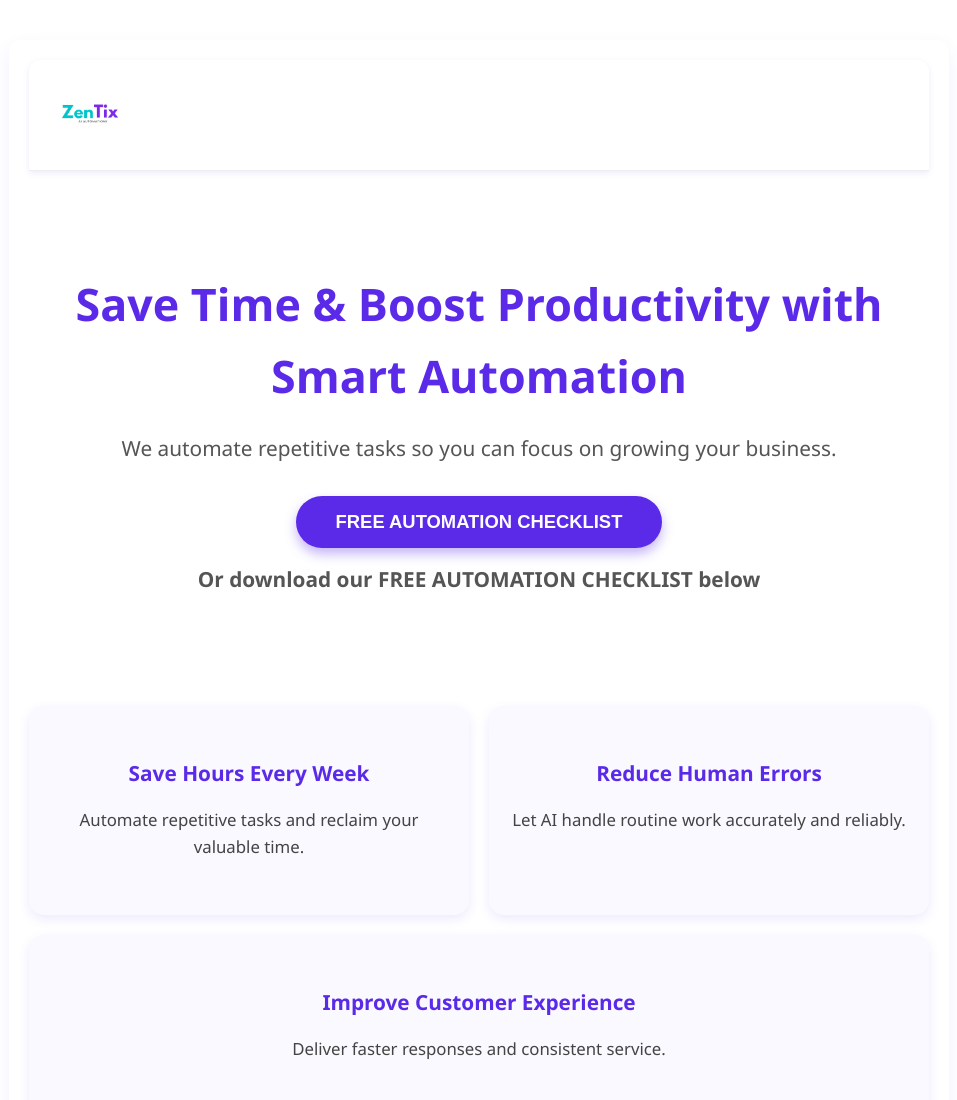
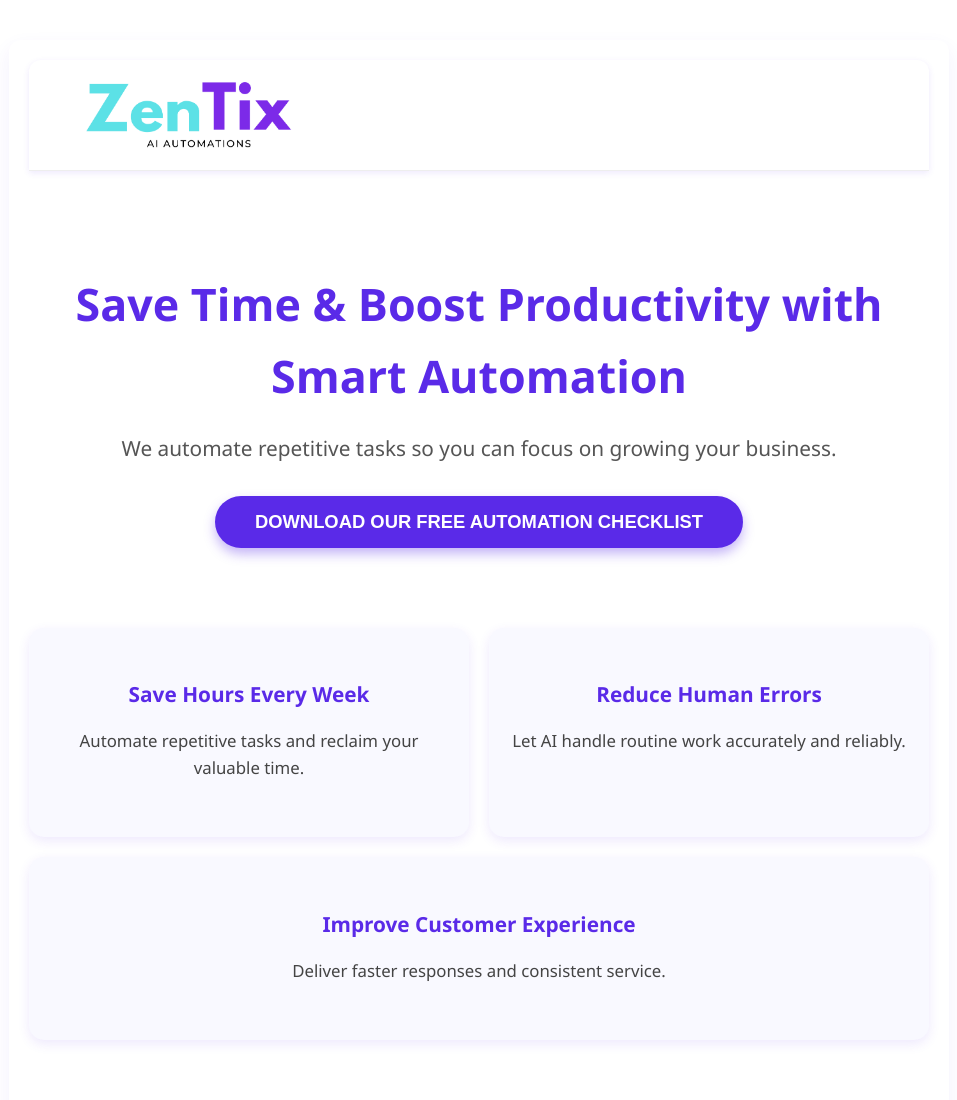
Before and after one commit to zentixautomations/Zentix-Automations, a plain HTML site: page index.html in a window 1280 px wide. Shown: the top 1100 px of the page, without its empty margins (161-1118 px from the left). Drawn offline with Linux system fonts and the light colour scheme.

Commit message:
Update index.html

```diff
--- a/index.html
+++ b/index.html
@@ -274,17 +274,15 @@
 <body>
   <div class="container">
     <header class="bar" role="banner">
-      <img src="logo.png" alt="Zentix Automations Logo" class="logo" />
+      <img src="logo horizontal.png" alt="Zentix Automations Logo" class="logo" />
 
     </header>
 
     <header class="hero" role="main">
       <h2>Save Time & Boost Productivity with Smart Automation</h2>
       <p>We automate repetitive tasks so you can focus on growing your business.</p>
-      <button class="btn-primary" onclick="document.getElementById('leadmagnet').scrollIntoView({behavior:'smooth'})">FREE AUTOMATION CHECKLIST</button>
-      <p style="margin-top: 15px; font-weight: 600;">Or download our <strong>FREE AUTOMATION CHECKLIST</strong> below</p>
+      <button class="btn-primary" onclick="document.getElementById('leadmagnet').scrollIntoView({behavior:'smooth'})">DOWNLOAD OUR FREE AUTOMATION CHECKLIST</button>
     </header>
-
     <section class="benefits" aria-label="Benefits of Automation">
       <div class="benefit-item" tabindex="0">
         <h3>Save Hours Every Week</h3>
```
